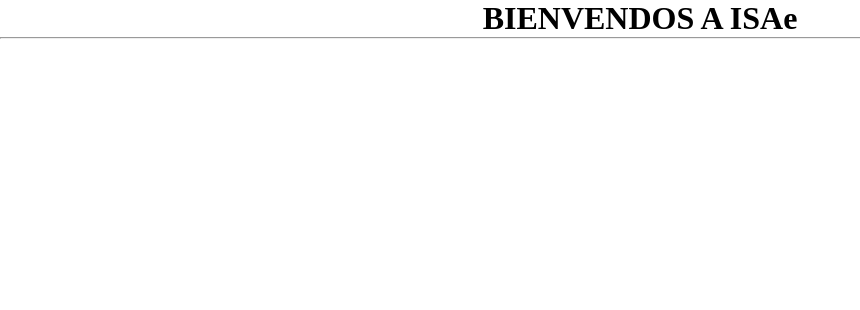
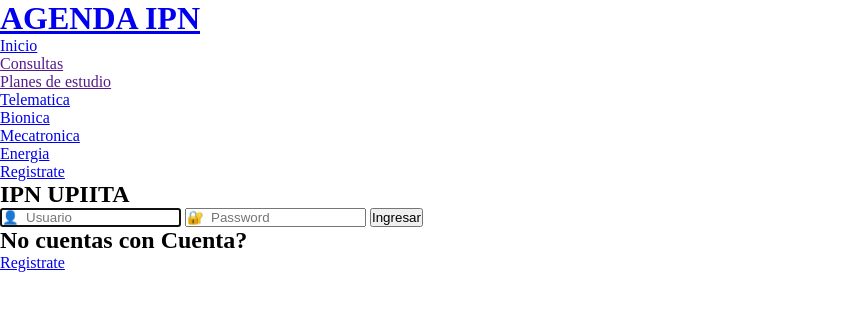
Before and after one commit to RicharFl/ProyectoIsae, a plain HTML site: page Index.html in a window 1280 px wide. Shown: the whole page, without its empty margins (0-860 px from the left). Drawn offline with Linux system fonts and the light colour scheme.

Commit message:
nuevo index2

```diff
--- a/Index.html
+++ b/Index.html
@@ -4,26 +4,87 @@
 <head>
     <meta charset="UTF-8">
     <meta name="viewport" content="width=device-width, initial-scale=1.0">
-    <title>Bienvedidos</title>
-    <link rel="stylesheet" type="text/css" href="/css/style.css" >
-</head>
-
-<body>
-
-    <h1 id="title1" align="center" name="Titulo_index">BIENVENDOS A ISAe </h1>
-    <hr width="70%">
-
-    <div  id="general">
+    <link rel="stylesheet" href="/css/style.css">
 
 
 
 
-</div>
+    <title>Login</title>
+
+</head>
+
+
+<body class="general">
+
+    <!-- Header -->
+    <div id="header">
+        <div class="container">
+
+            <!-- Logo -->
+            <h1><a href="#" id="logo">AGENDA IPN</a></h1>
+
+            <!-- Nav -->
+            <nav id="nav">
+                <ul>
+                    <li><a href="index.html">Inicio</a></li>
+                    <li>
+                        <a href="">Consultas</a>
+                        <ul>
+
+                            <li>
+                                <a href="">Planes de estudio</a>
+                                <ul>
+                                    <li><a href="Telematica.php">Telematica</a></li>
+                                    <li><a href="Bionica.php">Bionica</a></li>
+                                    <li><a href="Mecatronica.php">Mecatronica</a></li>
+                                    <li><a href="Energia.php">Energia</a></li>
+
+                                </ul>
+                            </li>
+
+                        </ul>
+                    </li>
+
+
+                    <li><a href="RegistroA.html">Registrate</a></li>
+                </ul>
+            </nav>
+
+
+
+            <div class="general">
+                <div class="form__top">
+                    <h2>IPN <span> UPIITA </span></h2>
+                </div>
+                <form class="form__reg" action="php/Login.php" method="post" onsubmit="">
+
+
+                    <input class="input" type="text" placeholder="&#128100;  Usuario" name="User" required autofocus>
+                    <input class="input" type="Password" placeholder="&#128272;  Password" name="Password" required
+                        autofocus>
+                    <input class="btn__reset2" type="submit" value="Ingresar">
+                    <div class="form__top1">
+
+                        <h2> <span> No cuentas con Cuenta? </span></h2>
+                        <a href="RegistroA.html" alig>Registrate</a>
+                    </div>
+                </form>
+
+            </div>
+
+        </div>
+
+
+
 
 
     </div>
 
 
+
+
+
+
 </body>
 
 </html>
--- a/css/style.css
+++ b/css/style.css
@@ -1,6 +1,7 @@
 *{
     margin: 0px;
     padding: 0px;
+
 }
 
 #general{
@@ -8,5 +9,5 @@
     margin-top:50px;
     width:960;
     height: 800;
-    background: red !important ;
+    background: rgba(10, 55, 124, 0.397) !important ;
 }
```
